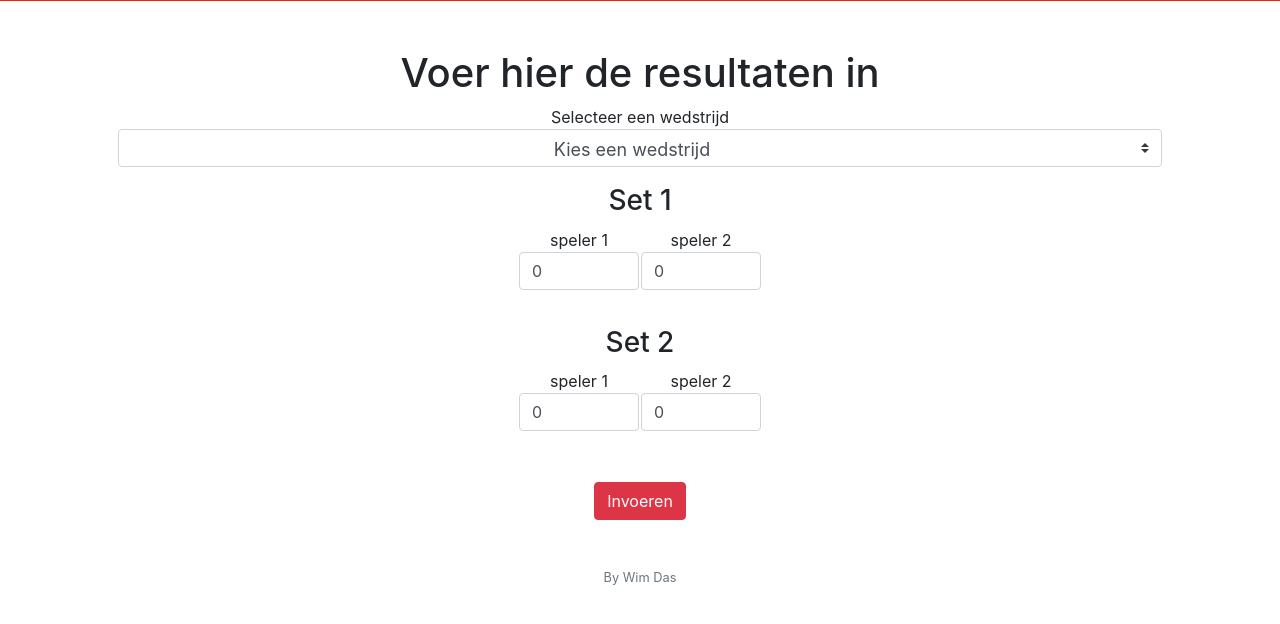
After one commit to wikkeuh/PingPongTournament, a Flask app: template templates/admin.html in a window 1280 px wide. The commit adds this page. Shown: the part 78-702 px from the top of the page. Run offline with Flask 2, Linux system fonts and the light colour scheme; the template is opened without the code that fills it, so the values that code supplies are empty; some libraries are stand-ins or nearby versions.

Commit message:
Bugfixes and Design improvement

```diff
--- a/application.py
+++ b/application.py
@@ -71,7 +71,7 @@ def login():
             return apology("invalid username and/or password", 403)
         # Remember which user has logged in and acceslevel of user
         session["user_id"] = rows[0]["id"]
-        session["user_level"] = rows[0]["userlevel"]
+        session["userlevel"] = rows[0]["userlevel"]
         session["active"] = rows[0]["active"]
         # Redirect user to home page
         return redirect("/")
@@ -235,7 +235,7 @@ def activate():
         if len(KeyValidation) == 0:
             return apology("Dit is geen geldige code, probeer het opnieuw.")
         else:
-            #db.execute("DELETE FROM keys WHERE key =:key", key = request.form.get("key"))
+            db.execute("DELETE FROM keys WHERE key =:key", key = request.form.get("key"))
             db.execute("UPDATE users SET active = 1 WHERE id=:id", id = session.get("user_id"))
             CheckActivation = db.execute("SELECT active FROM users WHERE id=:id", id = session.get("user_id"))
             session["active"] = CheckActivation[0]["active"]
--- a/static/validcheck.js
+++ b/static/validcheck.js
@@ -43,6 +43,7 @@ function ValidSet1() {
 
   if (winner1 != winner2 & Set1Valid == 1 & Set2Valid == 1) {
       document.getElementById("set3").style.display = "table-row-group";
+      Set3Valid = 0;
   }  else {
     document.getElementById("set3").style.display = "none";
     document.getElementById("p1s3").value = "0";
@@ -100,11 +101,12 @@ function ValidSet2() {
 
   if (winner1 != winner2 & Set2Valid == 1 & Set1Valid == 1) {
       document.getElementById("set3").style.display = "table-row-group";
+      Set3Valid = 0;
   }  else {
     document.getElementById("set3").style.display = "none";
+    Set3Valid = 1;
     document.getElementById("p1s3").value = "0";
     document.getElementById("p2s3").value = "0";
-    Set3Valid = 1;
   }
 
   if (Set2Valid == 1 & p1s2 != null & p2s2 != null) {
--- /dev/null
+++ b/templates/admin.html
@@ -0,0 +1,72 @@
+{% extends "layout.html" %}
+
+{% block title %}
+    Wedstrijd invoeren
+{% endblock %}
+
+{% block main %}
+    <h1 style="margin-left:auto;margin-right:auto">Voer hier de resultaten in</h1>
+    <a>Selecteer een wedstrijd</a>
+    <br>
+    <form action="/input" method="post">
+        <div class="form-group">
+        <select class="custom-select" name="match" required>
+                <option value="" disabled selected>Kies een wedstrijd</option>
+                {% for game in UnplayedGames %}
+                      <option value="{{game["matchid"]}}">{{game["playone"]}} VS {{game["playtwo"]}}</option>
+                {% endfor %}
+        </select>
+        </div>
+        <table align="center">
+        <tr><th colspan="2"><h3>Set 1</h3></th></tr>
+        <tr><td>
+        <div class="form-group">
+            speler 1<br>
+            <input class="form-control" name="p1s1" id="p1s1" type="number" min="0" value="0" required oninput="ValidSet1()" >
+        </div>
+        </td>
+        <td>
+        <div class="form-group">
+            speler 2<br>
+            <input class="form-control" name="p2s1" id="p2s1" type="number" min="0" value="0" required oninput="ValidSet1()">
+        </div>
+        </td>
+        </tr>
+        <tr><th colspan="2"><p id="ValidationSet1" class="text-danger"></p></th></tr>
+        <tr><th colspan="2"><h3>Set 2</h3></th></tr>
+        <tr><td>
+        <div class="form-group">
+            speler 1<br>
+            <input class="form-control" name="p1s2" id="p1s2" type="number" min="0" value="0" required oninput="ValidSet2()">
+        </div>
+        </td>
+        <td>
+        <div class="form-group">
+            speler 2<br>
+            <input class="form-control" name="p2s2" id="p2s2" type="number" min="0" value="0" required oninput="ValidSet2()">
+        </div>
+        </td></tr>
+        <tr><th colspan="2"><p id="ValidationSet2" class="text-danger"></p></th></tr>
+        <tbody id="set3" style="display:none">
+        <tr><th colspan="2"><h3>Set 3(optioneel)</h3></th></tr>
+        <tr><td>
+        <div class="form-group">
+            speler 1<br>
+            <input class="form-control" name="p1s3" id="p1s3" type="number" placeholder="optioneel" value="0" min="0" oninput="ValidSet3()">
+        </div>
+        </td>
+        <td>
+        <div class="form-group">
+            speler 2<br>
+            <input class="form-control" name="p2s3" id="p2s3" type="number" placeholder="optioneel" value="0" min="0" oninput="ValidSet3()">
+        </div>
+        </td></tr>
+        <tr><th colspan="2"><p id="ValidationSet3" class="text-danger"></p></th></tr>
+        </tbody>
+        </table>
+        <p id="Message"></p>
+        <button class="btn btn-danger" type="submit" onclick="ValidateMatch();">Invoeren</button>
+    </form>
+
+<script src="/static/validcheck.js"></script>
+{% endblock %}
--- a/templates/layout.html
+++ b/templates/layout.html
@@ -39,7 +39,7 @@
                         <li class="nav-item"><a class="nav-link" href="/bet">Gokken</a></li>
                         {% endif %}
                         <li class="nav-item"><a class="nav-link" href="/history">Wedstrijdgeschiedenis</a></li>
-                        {% if session.user_level == "admin" %}
+                        {% if session.userlevel == "admin" %}
                         <li class="nav-item"><a class="nav-link" href="/admin">Beheer</a></li>
                         {% endif %}
                     </ul>
```
Also changed, not shown: 3 other files.
